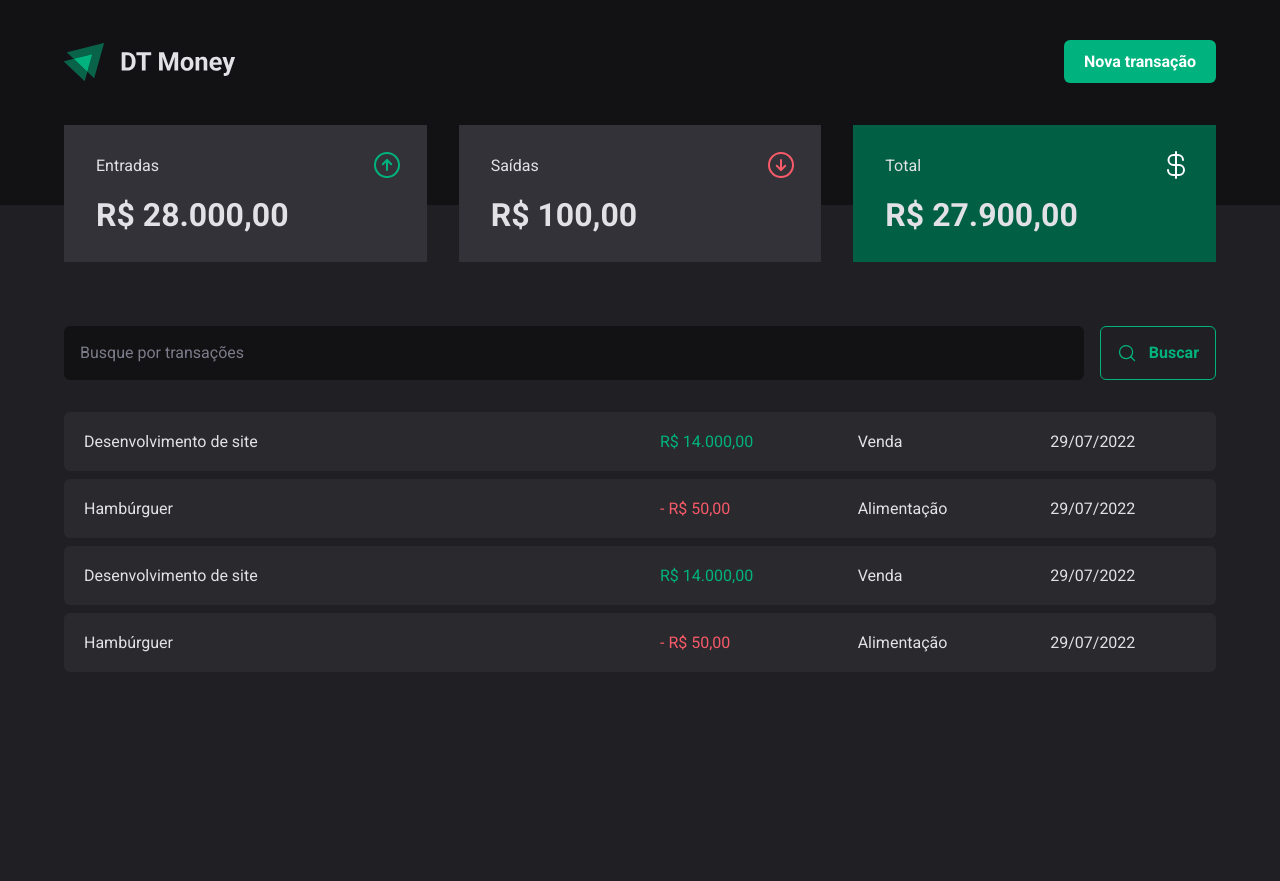
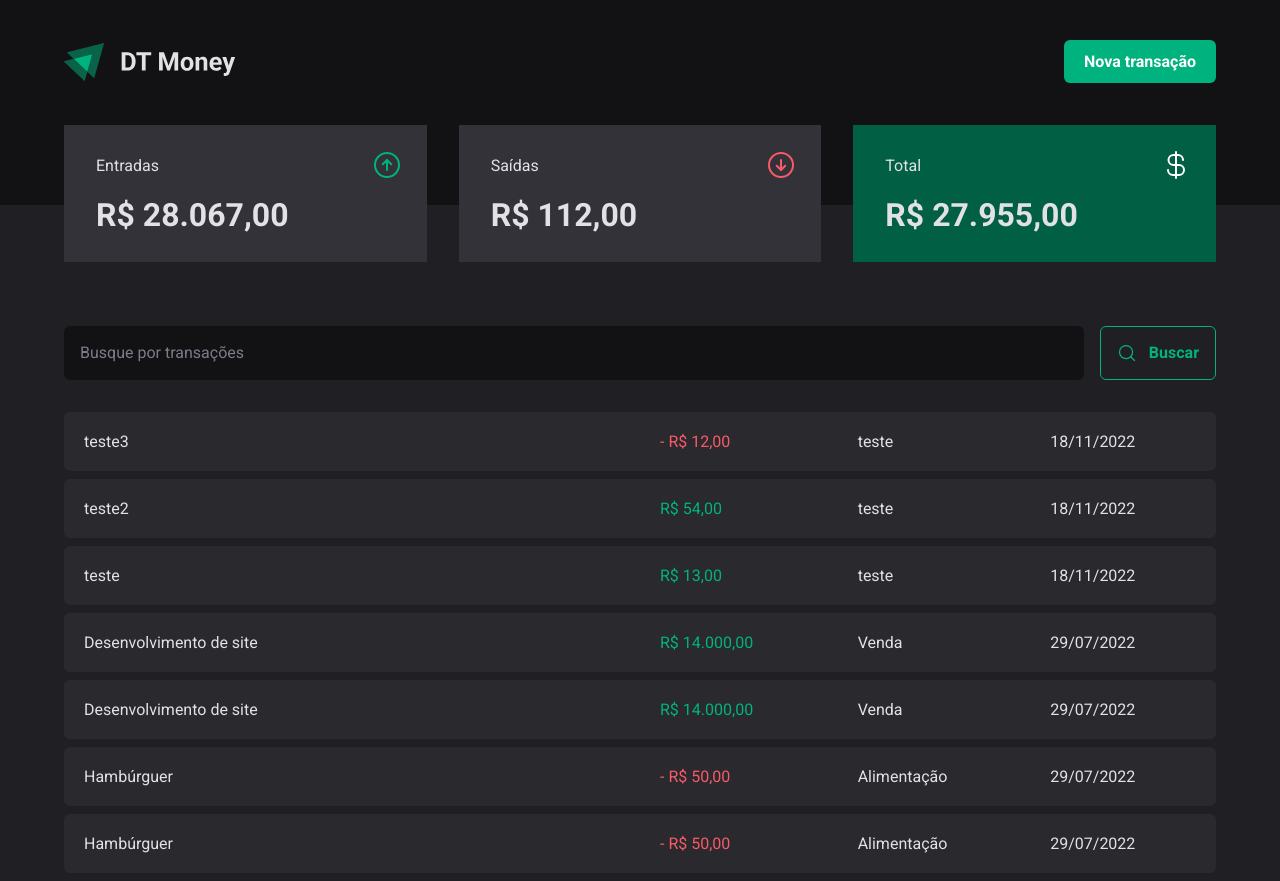
Before and after one commit to victorlucass/dt-money, a React (Vite) app: page / in a window 1280 px wide. Before the commit the page ends 800 px from the top, so only its background shows below. Built offline with nearby package versions, Linux system fonts and the light colour scheme; data requests are answered from the project's data file.

Commit message:
feat: code post request

```diff
--- a/server.json
+++ b/server.json
@@ -31,6 +31,30 @@
       "category": "Alimentação",
       "price": 50,
       "createdAt": "2022-07-29T19:30:44.505Z"
+    },
+    {
+      "category": "teste",
+      "description": "teste",
+      "price": 13,
+      "type": "in",
+      "createdAt": "2022-11-18T05:07:50.565Z",
+      "id": 5
+    },
+    {
+      "category": "teste",
+      "description": "teste2",
+      "price": 54,
+      "type": "in",
+      "createdAt": "2022-11-18T05:08:25.839Z",
+      "id": 6
+    },
+    {
+      "category": "teste",
+      "description": "teste3",
+      "price": 12,
+      "type": "out",
+      "createdAt": "2022-11-18T05:13:30.154Z",
+      "id": 7
     }
   ]
 }
--- a/src/components/newTransaction/index.tsx
+++ b/src/components/newTransaction/index.tsx
@@ -10,6 +10,8 @@ import {
 import * as zod from "zod";
 import { Controller, useForm } from "react-hook-form";
 import { zodResolver } from "@hookform/resolvers/zod";
+import { useContext } from "react";
+import { TransactionsContext } from "../../contexts/transactionsContext";
 
 const newTransactionFormSchema = zod.object({
   description: zod.string(),
@@ -21,9 +23,11 @@ const newTransactionFormSchema = zod.object({
 type NewTransactionType = zod.infer<typeof newTransactionFormSchema>;
 
 export function NewTransactionModal() {
+  const { postCreate } = useContext(TransactionsContext);
   const {
     register,
     handleSubmit,
+    reset,
     formState: { isSubmitting },
     control,
   } = useForm<NewTransactionType>({
@@ -32,8 +36,9 @@ export function NewTransactionModal() {
       type: "in",
     },
   });
-  function handleCreateNewTransaction(data: NewTransactionType) {
-    console.log(data);
+  async function handleCreateNewTransaction(data: NewTransactionType) {
+    await postCreate(data);
+    reset();
   }
   return (
     <Dialog.Portal>
--- a/src/contexts/transactionsContext.tsx
+++ b/src/contexts/transactionsContext.tsx
@@ -1,10 +1,11 @@
 import { createContext, ReactNode, useEffect, useState } from "react";
 import { api } from "../lib/axios";
-import { TransactionsType } from "../models/transactions";
+import { TransactionsDTO, TransactionsType } from "../models/transactions";
 
 interface TransactionContextType {
   transactions: TransactionsType[];
   fetchTransactions: (query?: string) => Promise<void>;
+  postCreate: (data: TransactionsDTO) => Promise<void>;
 }
 interface TransactionsProviderProps {
   children: ReactNode;
@@ -20,14 +21,30 @@ export function TransactionsProvider({ children }: TransactionsProviderProps) {
   async function fetchTransactions(query?: string) {
     const response = await api.get("/transactions", {
       params: {
+        _sort: "createdAt",
+        _order: "desc",
         q: query,
       },
     });
 
     setTransactions(response.data);
   }
+
+  async function postCreate(data: TransactionsDTO) {
+    const { category, description, price, type } = data;
+    const response = await api.post("/transactions", {
+      category,
+      description,
+      price,
+      type,
+      createdAt: new Date(),
+    });
+    setTransactions((state) => [response.data, ...state]);
+  }
   return (
-    <TransactionsContext.Provider value={{ transactions, fetchTransactions }}>
+    <TransactionsContext.Provider
+      value={{ transactions, fetchTransactions, postCreate }}
+    >
       {children}
     </TransactionsContext.Provider>
   );
```
Also changed, not shown: src/models/transactions.ts (+7 -0 lines).
